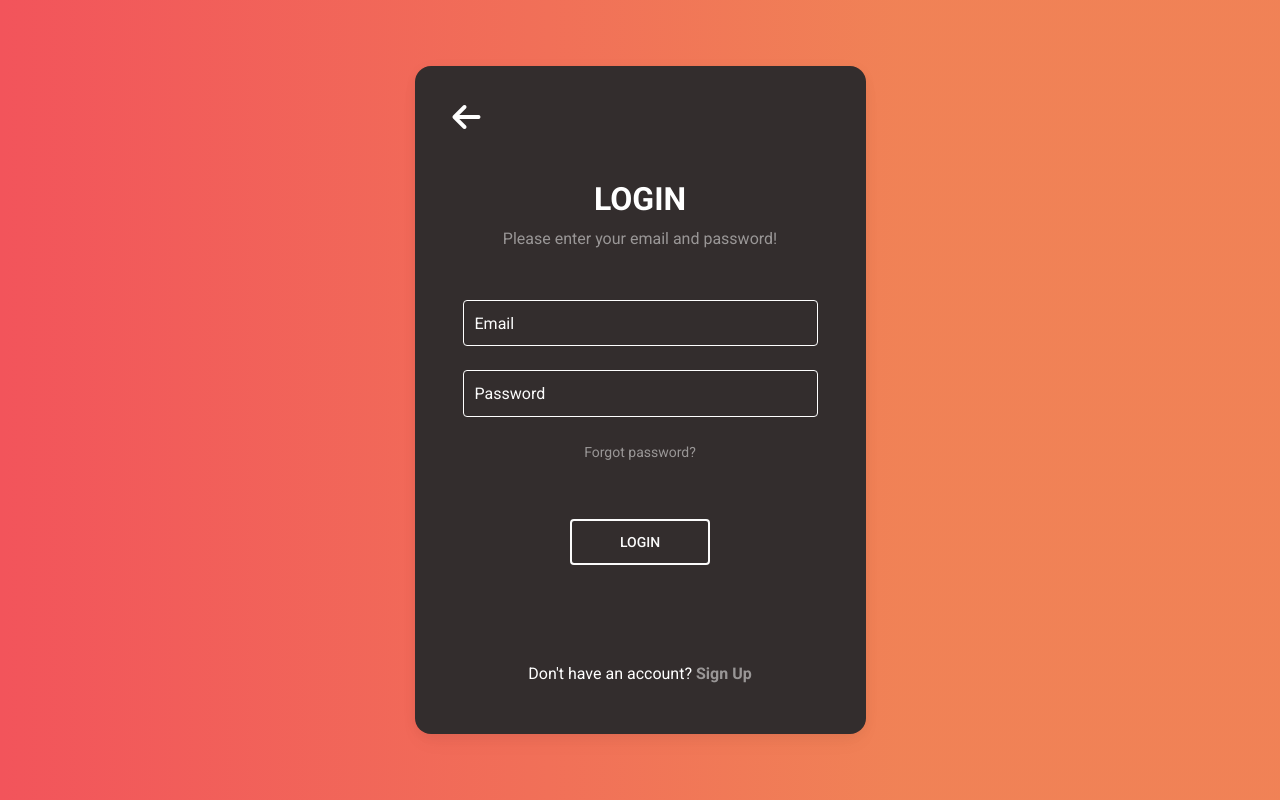
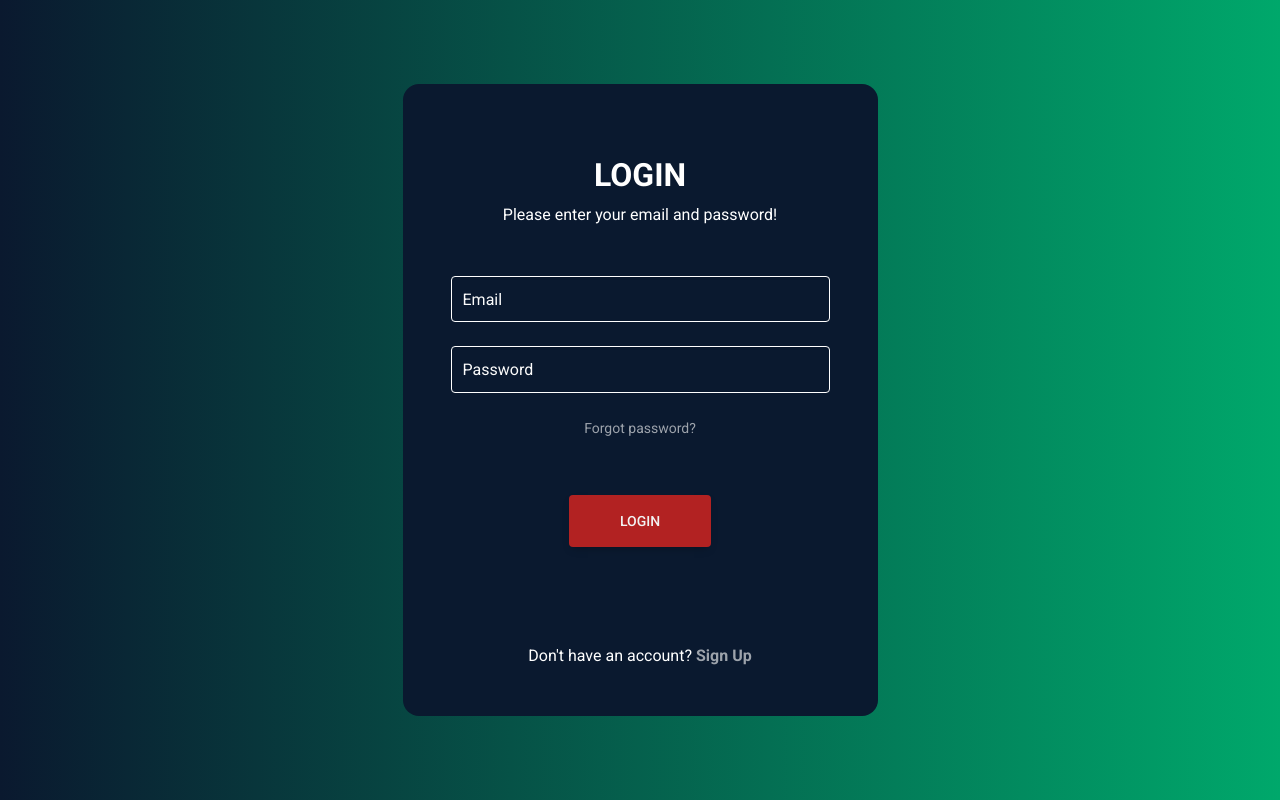
Before and after one commit to AfonsoLob/Built-Different, a Flask app: page /login in a window 1280 px wide. Run offline with Flask 3, Linux system fonts and the light colour scheme; some libraries are stand-ins or nearby versions.

Commit message:
Login/Register Styles

```diff
--- a/website/static/css/styles.css
+++ b/website/static/css/styles.css
@@ -7,6 +7,15 @@
 /* #F2F2F2 */
 /* #B22222 */
 /* #FFA500 */
+.display {
+  color: #0A192F;
+  color: #1E3E6C;
+  color: #00A86B;
+  color: #333333;
+  color: #F2F2F2;
+  color: #B22222;
+  color: #FFA500
+}
 
 html{
     width: 100%;
@@ -15,21 +24,10 @@ html{
 body{
     width: 100%;
     height: 100%;
-    background-color: #F6F8FA;
-    background: linear-gradient(135deg, #f8f8f8 0%, #f2f2f2 50%, #e8e8e8 100%);
-    background: -webkit-linear-gradient(135deg, #f8f8f8 0%, #f2f2f2 50%, #e8e8e8 100%);
+    background-color: hsl(0, 0%, 97%);
+    background: linear-gradient(135deg, hsl(0, 0%, 97%) 0%, hsl(0, 0%, 95%) 50%, hsl(0, 0%, 91%) 100%);
+    background: -webkit-linear-gradient(135deg, hsl(0, 0%, 97%) 0%, hsl(0, 0%, 95%) 50%, hsl(0, 0%, 91%) 100%);
 }
-.gradient-custom {
-    /* fallback for old browsers */
-    background: #353531;
-
-    /* Chrome 10-25, Safari 5.1-6 */
-    background: -webkit-linear-gradient(to right, #f2545b , hsl(377, 84%, 64%) 70%);
-
-    /* W3C, IE 10+/ Edge, Firefox 16+, Chrome 26+, Opera 12+, Safari 7+ */
-    background: linear-gradient(to right, #f2545b, hsl(377, 84%, 64%) 70%);
-}
-
 
 /* Login / Register */
     /* Translação de 'Email' e 'Password' */
@@ -43,112 +41,20 @@ body{
     .form-outline.form-white .form-control{
         border: 1px solid white;
     }
+    .gradient-custom {
+      min-height: 100%;
+      /* fallback for old browsers */
+      background: #0A192F;
+
+      /* Chrome 10-25, Safari 5.1-6 */
+      background: -webkit-linear-gradient(to right, #0A192F , #00A86B);
+
+      /* W3C, IE 10+/ Edge, Firefox 16+, Chrome 26+, Opera 12+, Safari 7+ */
+      background: linear-gradient(to right, #0A192F, #00A86B);
+  }
+/*  Login / Register End */
 
 /* Navbar */
-.nav-link:hover {
-    color: #f2545b;
-}
-.navbar-color{
-    background: #151514;
-}
-.nav-text{
-    color: #f2545b;
-}
-/* main container */
-.main-container{
-    gap: 50px;
-    margin-top: 30px;
-}
-/* Containers de Planos de Treino */
-.container-planos{
-    border: 1px solid black;
-}
-.container-plano{
-    border: 2px solid black;
-    border-radius: 8px;
-    background-color: hsl(60, 4%, 28%) !important;
-    color: #FEF8EC;
-}
-
-/* Buttons */
-.buttons{
-    background-color: #f2545b;
-    color: #151514;
-    border: 3px solid #353531;
-}
-.btn-link:hover{
-    color: white;
-    border: 1px solid #f2545b;
-    background-color: transparent;
-}
-.button-plan{
-    border-radius: 20px;
-}
-.btn-sign-up{
-    background: linear-gradient(to right, #f2545b, hsl(377, 84%, 64%) 70%);
-    color: #151514;
-}
-.btn-sign-up:hover{
-    color: #FEF8EC;
-}
-.btn-sign-up:first-child:hover, .btn-sign-up:focus-visible, .btn-sign-up:hover, :not(.btn-check)+.btn-sign-up:hover {
-    box-shadow: 0 8px 9px -4px hsla(167, 57%, 51%, 0.068),0 4px 18px 0 hsla(167, 57%, 51%, 0.068);
-}
-.btn-custom-primary{
-    transform: scale(0.9);
-    border-radius: 8px;
-    border: 2px solid #FEF8EC;
-}
-.btn-custom-primary:hover{
-    background-color: #850a10;
-    color: #FEF8EC;
-    border: 2px solid #f2545b;
-}
-.btn-custom-secondary{
-    transform: scale(0.9);
-    border-radius: 8px;
-    border: 1px solid black;
-    background-color: #fbc6c9;
-    color: #151514;
-}
-.btn-custom-secondary:hover{
-    background-color: transparent;
-    color: white;
-    border: 1px solid white;
-}
-
-/*  */
-
-.go-back, .go-back:hover {
-    font-size: 2rem;
-    width: min-content;
-    border-radius: 20px;
-    padding: 0px 3px 0px 3px;
-    border: 5px solid transparent;
-    position: relative;
-    top: 30px;
-    left: 30px;
-    cursor: pointer;
-    color: white;
-}
-.go-back:hover{
-    background-color: white;
-    color: black;
-}
-
-/* Error Spans */
-/* #email{
-
-} */
-#email-error, #password1-error, #password2-error{
-    display: block;
-    text-align: left;
-    color: hsl(12, 75%, 65%);
-}
-
-
-
-/* Navbar 2 */
 .navbar {
   background-color: #0A192F;
   display: flex;
@@ -172,7 +78,7 @@ body{
 .navbar-item.is-active {
   color: #00A86B;
 }
-  #sign-up{
+#subscribe{
   background-color: #FFA500;
   border: 1px solid #FFA500;
   border-radius: 10px;
@@ -180,12 +86,12 @@ body{
   color: #0A192F;
 }
 
-  #sign-up:hover,
-  #sign-up:focus {
+#subscribe:hover,
+#subscribe:focus {
   background-color: #B22222;
   border-color: #B22222;
 }
-  #sign-up:hover:only-child{
+#subscribe:hover:only-child{
   color: #F2F2F2;
 }
 
@@ -220,11 +126,7 @@ body{
   }
 }
 
-
-  /*  */
-
-
-  /* Body 2 */
+/* main container */
 
 .body-container {
   max-width: 960px;
@@ -245,8 +147,9 @@ body{
 }
 
 .button.is-selected {
+  color: #f2f2f2;
   background-color: #00A86B;
-    border-color: #00A86B;
+  border-color: #0A192F;
 }
 
 .content-container {
@@ -275,3 +178,115 @@ body{
   font-size: 1.2rem;
   color: #2D3B55;
 }
+
+
+/* Buttons */
+
+
+/*  */
+
+.go-back, .go-back:hover {
+    font-size: 2rem;
+    width: min-content;
+    border-radius: 20px;
+    padding: 0px 3px 0px 3px;
+    border: 5px solid transparent;
+    position: relative;
+    top: 30px;
+    left: 30px;
+    cursor: pointer;
+    color: white;
+}
+.go-back:hover{
+    background-color: white;
+    color: black;
+}
+
+/* Error Spans */
+/* #email{
+
+} */
+#email-error, #password1-error, #password2-error{
+    display: block;
+    text-align: left;
+    color: hsl(12, 75%, 65%);
+}
+.login-main-container {
+  padding-top: 3rem;
+  padding-bottom: 3rem;
+  width: 100%;
+  margin-right: auto;
+  margin-left: auto;
+}
+.login-container {
+  display: flex;
+  justify-content: center;
+  align-items: center;
+  height: 100%;
+  flex-wrap: wrap;
+}
+.login-card{
+  border-radius: 1rem;
+  background-color: #0A192F;
+  text-align: center;
+  width: 41.666667%;
+}
+.login-card-body{
+  position: relative;
+  padding: 3rem;
+  height: 100%;
+}
+.login-card-body p, .login-card-body h2{
+  color: white;
+}
+.login-card-body a:hover{
+  color: #00A86B;
+}
+.alpha-60 {
+  color: hsla(0, 0%, 100%, 0.6);
+}
+.login-btn {
+  position: relative;
+  color: #f2f2f2;
+  border: 3px solid transparent;
+  background-color: #B22222;
+  max-height: fit-content;
+}
+.login-btn:hover{
+  color: #f2f2f2;
+  background-color: hsl(0, 68%, 48%);
+  border: 3px solid transparent;
+}
+
+@media screen and (min-height: 700px) {
+  section div.login-main-container {
+    height: 100vh !important;
+  }
+}
+
+@media (min-width: 576px) {
+  .login-main-container {
+    max-width: 540px;
+  }
+
+}
+@media (min-width: 768px) {
+  .login-main-container {
+    max-width: 720px;
+  }
+}
+@media (min-width: 992px) {
+  .login-main-container {
+    max-width: 960px;
+  }
+}
+@media (min-width: 1200px) {
+  .login-main-container {
+    max-width: 1140px;
+  }
+}
+@media (min-width: 1400px) {
+  .login-main-container {
+    max-width: 1320px;
+  }
+}
--- a/website/templates/index.html
+++ b/website/templates/index.html
@@ -36,7 +36,7 @@
         <a class="navbar-item" href="#">Pricing</a>
         <a class="navbar-item" href="#">Logout</a>
         <div class="navbar-item">
-            <a id="sign-up" href="#">
+            <a id="subscribe" href="#">
                 <strong>Subscribe</strong>
             </a>
         </div>
--- a/website/templates/login.html
+++ b/website/templates/login.html
@@ -24,42 +24,33 @@
     <link rel="stylesheet" href="{{ url_for('static', filename='css/styles.css') }}">
 </head>
 <body>
-    <section class="vh-100 gradient-custom">
-        <div class="container py-5 h-100">
-          <div class="row d-flex justify-content-center align-items-center h-100">
-            <div class="col-12 col-md-8 col-lg-6 col-xl-5">
-              <div class="card bg-dark text-white" style="border-radius: 1rem;">
-                <!-- Sign Up Card -->
-                <a class="fas fa-arrow-left go-back" href="/"></a>
-                <div class="card-body p-5 text-center">
-                  <div class="mb-md-5 mt-md-4 pb-5">
+    <section class="gradient-custom">
+        <div class="login-main-container">
+          <div class="login-container">
+            <!-- Login Card  -->
+            <card class="login-card">
+              <div class="login-card-body text-center">
+                <div class="mb-md-5 mt-md-4 pb-5">
                   <form action="/login" method="POST">
                     <h2 class="fw-bold mb-2 text-uppercase">Login</h2>
-                    <p class="text-white-50 mb-5">Please enter your email and password!</p>
-
+                    <p class="alpha-60 mb-5">Please enter your email and password!</p>
                     <div class="form-outline form-white mb-4">
                       <input type="email" id="email" name="email" class="form-control form-control-lg" placeholder="example@hotmail.com"/>
                       <label class="form-label" for="email">Email</label>
                     </div>
-
-                    <div class="form-outline form-white mb-4">
+                    <div class="form-outline form-white mb-4 ">
                       <input type="password" id="password" name="password" class="form-control form-control-lg" placeholder=" "/>
                       <label class="form-label" for="typePasswordX">Password</label>
                     </div>
-
-                    <p class="small mb-5 pb-lg-2"><a class="text-white-50" href="#!">Forgot password?</a></p>
-
-                    <button class="btn btn-outline-light btn-lg px-5" type="submit" id="login">Login</button>
-                  </div>
-
-                  <div>
-                    <p class="mb-0">Don't have an account? <a href="/sign-up" class="text-white-50 fw-bold">Sign Up</a>
-                    </p>
-                  </div>
-
+                    <p class="small mb-5 pb-lg-2"><a class="alpha-60" href="#!">Forgot password?</a></p>
+                    <button class="btn login-btn btn-lg px-5" type="submit" id="login">Login</button>
+                  </form>
+                </div>
+                <div>
+                  <p class="mb-0">Don't have an account? <a href="/sign-up" class="alpha-60 fw-bold">Sign Up</a></p>
                 </div>
               </div>
-            </div>
+            </card>
           </div>
         </div>
       </section>
```
Also changed, not shown: website/templates/sign_up.html (+9 -12 lines), website/database.db. Lines whose indentation alone changed are shown as unchanged.
